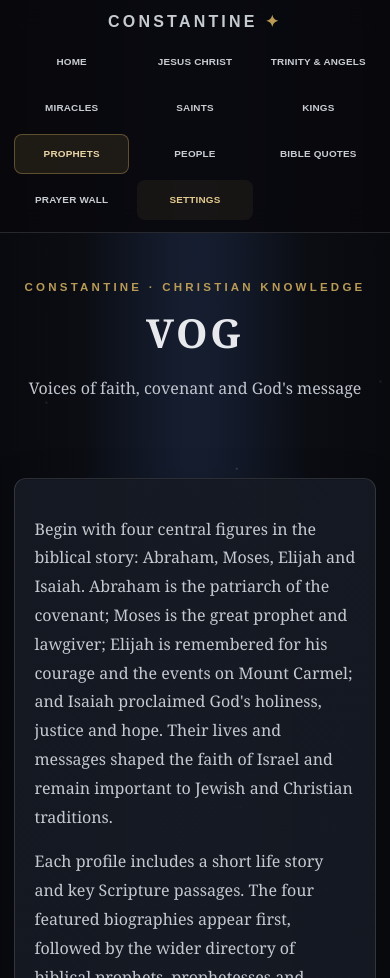
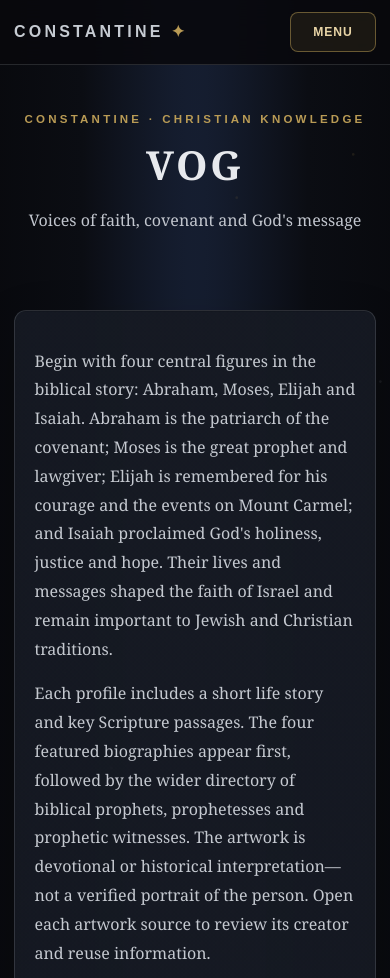
Before and after one commit to lakindusathsara44-bit/Constantine-, a plain HTML site: page vog.html in a window 390 px wide. Shown: the top 978 px of the page. Drawn offline with Linux system fonts and the light colour scheme.

Commit message:
Correct mobile navigation visibility and spacing

```diff
--- a/assets/style.css
+++ b/assets/style.css
@@ -399,51 +399,99 @@ body.constantine-nav-active .carlo-portal {
 
 
 
-/* Navigation stays visible: no orphaned Menu-only button on small screens */
+
+
+/* Navigation menu: desktop links stay visible; compact screens use a working toggle. */
+.site-header .nav {
+  display: flex;
+  flex-wrap: wrap;
+  align-items: center;
+  justify-content: space-between;
+  gap: 12px 20px;
+}
+
+.site-header .nav-toggle {
+  display: none;
+  align-items: center;
+  justify-content: center;
+  min-width: 86px;
+  min-height: 40px;
+  padding: 9px 16px;
+  border: 1px solid rgba(185, 155, 85, .5);
+  border-radius: 8px;
+  background: rgba(185, 155, 85, .1);
+  color: #e8d4a6;
+  font: 700 .76rem Arial, sans-serif;
+  letter-spacing: .08em;
+  text-transform: uppercase;
+  cursor: pointer;
+}
+
+.site-header .nav-toggle:hover,
+.site-header .nav-toggle:focus-visible {
+  border-color: var(--gold);
+  background: rgba(185, 155, 85, .2);
+  color: #fff;
+  outline-offset: 3px;
+}
+
 .site-header .nav-links,
 .site-header .nav-links.is-open {
   display: flex !important;
-  flex: 1 1 auto;
+  flex: 1 1 560px;
+  flex-wrap: wrap;
+  align-items: center;
   justify-content: flex-end;
-  align-items: center;
-  align-content: center;
-  flex-wrap: wrap;
+  gap: 7px clamp(8px, 1.4vw, 16px);
   min-width: 0;
 }
 
-.site-header .nav-toggle {
-  display: none !important;
-}
+@media (max-width: 900px) {
+  .site-header .nav {
+    display: grid;
+    grid-template-columns: minmax(0, 1fr) auto;
+    align-items: center;
+    justify-content: stretch;
+    gap: 10px;
+  }
 
-@media (max-width: 900px) {
+  .site-header .brand {
+    justify-self: start;
+  }
+
+  .site-header .nav-toggle {
+    display: inline-flex;
+    justify-self: end;
+  }
+
   .site-header .nav-links,
   .site-header .nav-links.is-open {
-    display: flex !important;
+    grid-column: 1 / -1;
+    display: none !important;
     width: 100%;
-    flex: 0 1 auto;
-    justify-content: center;
+    flex: 0 0 auto;
+    grid-template-columns: repeat(3, minmax(0, 1fr));
+    justify-content: stretch;
+    gap: 7px;
+    padding: 4px 0 2px;
   }
-}
 
-@media (max-width: 560px) {
-  .site-header .nav-links,
   .site-header .nav-links.is-open {
     display: grid !important;
-    grid-template-columns: repeat(3, minmax(0, 1fr));
-    width: 100%;
-    justify-content: stretch;
-    gap: 6px 8px;
   }
 
   .site-header .nav-links > a {
+    display: flex;
+    align-items: center;
+    justify-content: center;
     width: 100%;
     min-width: 0;
     min-height: 40px;
-    padding: 7px 4px;
+    padding: 7px 5px;
+    text-align: center;
     overflow-wrap: anywhere;
-    text-align: center;
-    font-size: .62rem;
-    letter-spacing: .02em;
+    font-size: .64rem;
+    letter-spacing: .025em;
   }
 
   .site-header .nav-links > .settings-nav {
```
